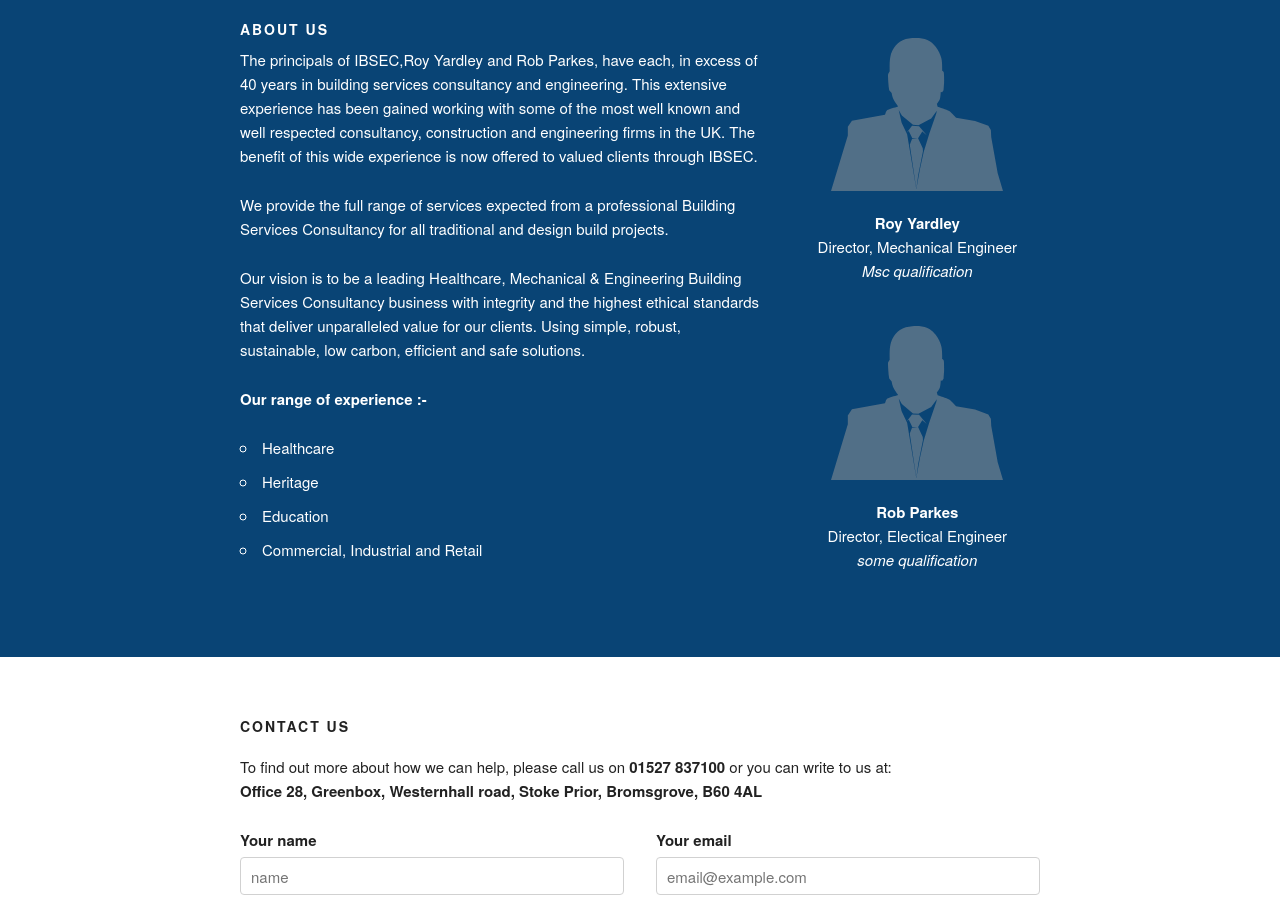
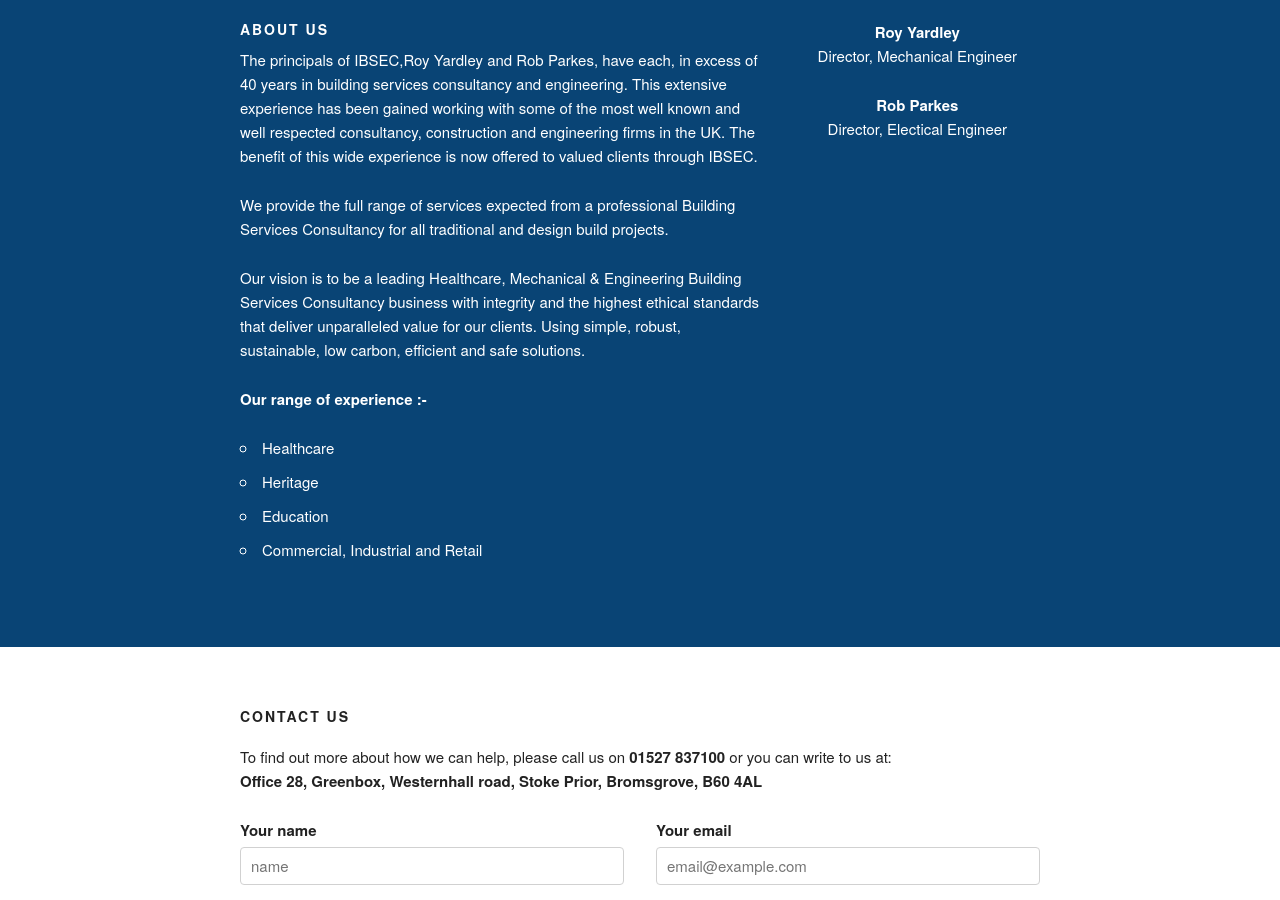
Before and after one commit to 8ix/ibsec, a Jekyll site: the page built from index.html, in a window 1280 px wide and 900 px high, scrolled down 1195 px. Built offline with Jekyll 4.4.1, drawn with Linux system fonts in a browser that asks for light colours.

Commit message:
profile changes

```diff
--- a/_includes/header.html
+++ b/_includes/header.html
@@ -3,7 +3,7 @@
     <section class="header">
       <div class="four columns value-prop">
         <a href="{{ site.baseurl }}/">
-          <img class="ibsec-logo" src="{{ site.baseurl }}/img/logo.png">
+          <img class="ibsec-logo" alt="IBSEC Logo" src="{{ site.baseurl }}/img/logo.png">
         </a>
        </div>
        <div class="eight columns value-prop header-details">
--- a/index.html
+++ b/index.html
@@ -17,15 +17,15 @@ title: IBSEC | Building Services | Engineering Consultants
 
        <div class="value-props row">
         <div class="four columns value-prop">
-          <img class="head-value-img" src="{{ site.baseurl }}/img/head-img-1.jpg">
+          <img class="head-value-img" alt="Client Image Hospital" src="{{ site.baseurl }}/img/head-img-1.jpg">
           Strategically located in Worcestershire to serve the West Midlands and South West.
         </div>
         <div class="four columns value-prop">
-          <img class="head-value-img" src="{{ site.baseurl }}/img/head-img-2.jpg">
+          <img class="head-value-img" alt="Client Image Clock Tower" src="{{ site.baseurl }}/img/head-img-2.jpg">
           Enviable reputation, in the Healthcare sector demonstrated by repeat business.
         </div>
         <div class="four columns value-prop">
-          <img class="head-value-img" src="{{ site.baseurl }}/img/head-img-3.jpg">
+          <img class="head-value-img" alt="Client Image Accident and Emergency" src="{{ site.baseurl }}/img/head-img-3.jpg">
           Proven track record from personal service to NHS trusts over the past 30 years.
         </div>
       </div>
@@ -52,16 +52,12 @@ title: IBSEC | Building Services | Engineering Consultants
                 </ul>
             </div>
             <div class="four columns profile-detail">
-                <img class="profile-photo" src="{{ site.baseurl }}/img/person.svg">
                 <p><b>Roy Yardley</b></br>
                     Director, Mechanical Engineer</br>
-                    <i>Msc qualification</i>
                 </p>
 
-                <img class="profile-photo" src="{{ site.baseurl }}/img/person.svg">
                 <p><b>Rob Parkes</b></br>
                     Director, Electical Engineer</br>
-                    <i>some qualification</i>
                 </p>
             </div>
         </div>
```
